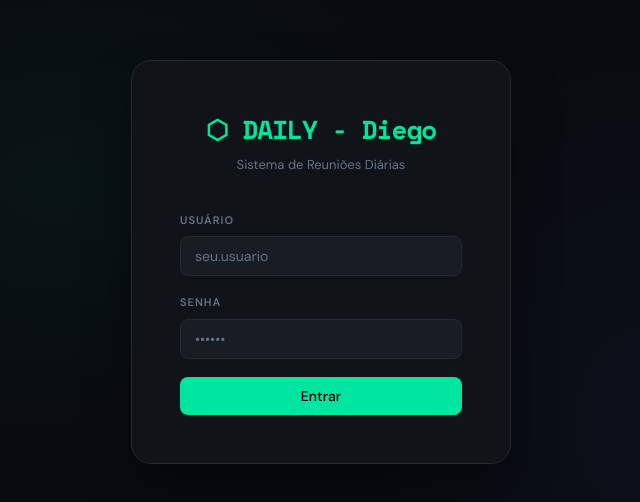
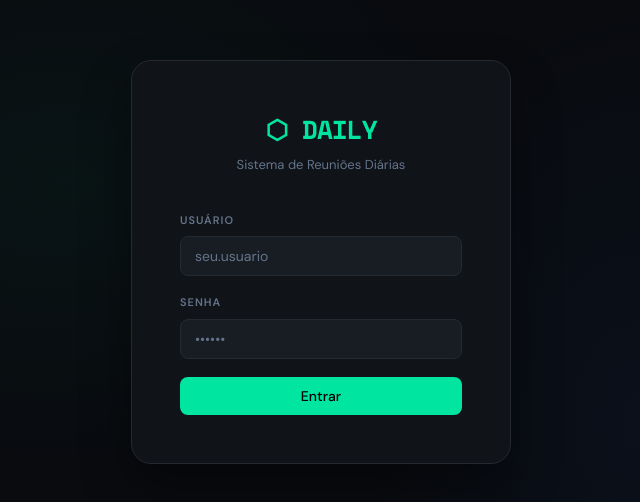
Before and after one commit to diegodc1/easy-daily, an Angular app in the folder frontend/: page /login in a window 1280 px wide. Shown: the part 138-640 px from the top of the page, without its empty margins (319-959 px from the left). Built offline with nearby package versions, Linux system fonts and the light colour scheme.

Commit message:
🔧 :: [Deploy] :: Ajustes no deploy

```diff
--- a/frontend/package.json
+++ b/frontend/package.json
@@ -1,12 +1,12 @@
 {
-  "name": "daily-frontend",
+  "name": "daily",
   "version": "1.0.0",
   "scripts": {
     "ng": "ng",
     "start": "ng serve --host 0.0.0.0 --port 4200",
     "build": "ng build",
     "build:prod": "ng build --configuration production",
-    "deploy": "ng build --configuration production --base-href /daily-frontend/ && mvn package tomcat7:redeploy -DskipTests"
+    "deploy": "ng build --base-href /daily/ && mvn clean package tomcat7:redeploy -DskipTests"
   },
   "dependencies": {
     "@angular/animations": "^17.0.0",
--- a/frontend/src/app/pages/login/login.component.html
+++ b/frontend/src/app/pages/login/login.component.html
@@ -2,7 +2,7 @@
   <div class="login-bg"></div>
   <div class="login-box fade-in">
     <div class="login-logo">
-      <div class="login-title">⬡ DAILY - Diego</div>
+      <div class="login-title">⬡ DAILY</div>
       <div class="login-sub">Sistema de Reuniões Diárias</div>
     </div>
 
--- a/frontend/src/environments/environment.ts
+++ b/frontend/src/environments/environment.ts
@@ -1,6 +1,6 @@
 export const environment = {
-  production: true,
-  apiUrl: '/daily-system/api'
+  production: false,
+  apiUrl: 'http://localhost:9999/daily-system/api'
   // Para rede interna, altere para o IP do servidor:
   // apiUrl: 'http://192.168.1.100:8080/api'
 };
```
Also changed, not shown: 2 other files (tests, documents, lock files or other folders).
